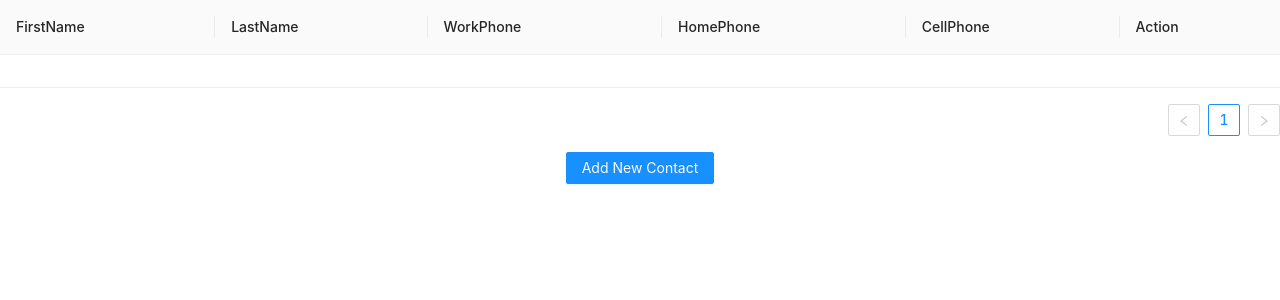
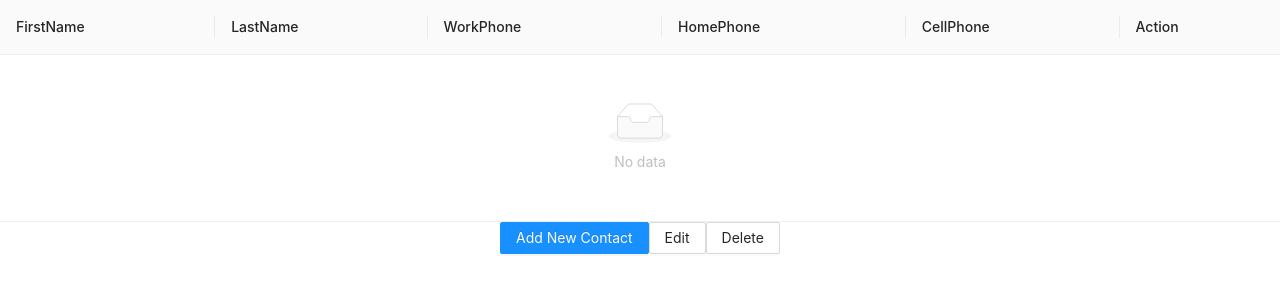
Before and after one commit to Peter-135/phonebook, a React (Create React App) app: page / in a window 1280 px wide. Shown: the top 300 px of the page. Built offline with nearby package versions, Linux system fonts and the light colour scheme.

Commit message:
commit message

```diff
--- a/src/App.js
+++ b/src/App.js
@@ -58,7 +58,7 @@ const App = () => {
     setIsModalVisible(false);
   };
 
-  const [data, setData] = useState([{}]);
+  const [data, setData] = useState([]);
 
   const [firstNameTerm, setFirstNameTerm] = useState("");
   const [lastNameTerm, setLastNameTerm] = useState("");
@@ -81,6 +81,17 @@ const App = () => {
     setData([...newData]);
     setIsModalVisible(false);
   };
+  // Array.splice([ITEM LOCATION], [Number of Item])
+
+  const editItem = () => {
+    console.log("Hello World");
+  };
+
+  const deleteItem = () => {
+    let byeData = data;
+    byeData.splice(0, 1);
+    setData([...byeData]);
+  };
 
   return (
     <div className="App">
@@ -102,6 +113,7 @@ const App = () => {
               placeholder="First Name"
               value={firstNameTerm}
               onChange={(e) => setFirstNameTerm(e.target.value)}
+              onClick={editItem}
             />
           </Form.Item>
           <Form.Item
@@ -113,6 +125,7 @@ const App = () => {
               placeholder="Last Name"
               value={lastNameTerm}
               onChange={(e) => setLastNameTerm(e.target.value)}
+              onClick={editItem}
             />
           </Form.Item>
           <Form.Item name="workPhone" label="Work Phone">
@@ -120,6 +133,7 @@ const App = () => {
               placeholder="Work Phone"
               value={workPhoneTerm}
               onChange={(e) => setWorkPhoneTerm(e.target.value)}
+              onClick={editItem}
             />
           </Form.Item>
           <Form.Item name="homePhone" label="Home Phone">
@@ -127,6 +141,7 @@ const App = () => {
               placeholder="Home Phone"
               value={homePhoneTerm}
               onChange={(e) => setHomePhoneTerm(e.target.value)}
+              onClick={editItem}
             />
           </Form.Item>
           <Form.Item name="cellPhone" label="Cell Phone">
@@ -134,6 +149,7 @@ const App = () => {
               placeholder="Cell Phone"
               value={cellPhoneTerm}
               onChange={(e) => setCellPhoneTerm(e.target.value)}
+              onClick={editItem}
             />
           </Form.Item>
         </Form>
@@ -141,8 +157,16 @@ const App = () => {
       <Button type="primary" onClick={showModal}>
         Add New Contact
       </Button>
+      <Button type="default" onClick={editItem}>
+        Edit
+      </Button>
+      <Button type="default" onClick={deleteItem}>
+        Delete
+      </Button>
     </div>
   );
 };
 
 export default App;
+
+// button with delete first, then onclick fhas function to delete the
```
